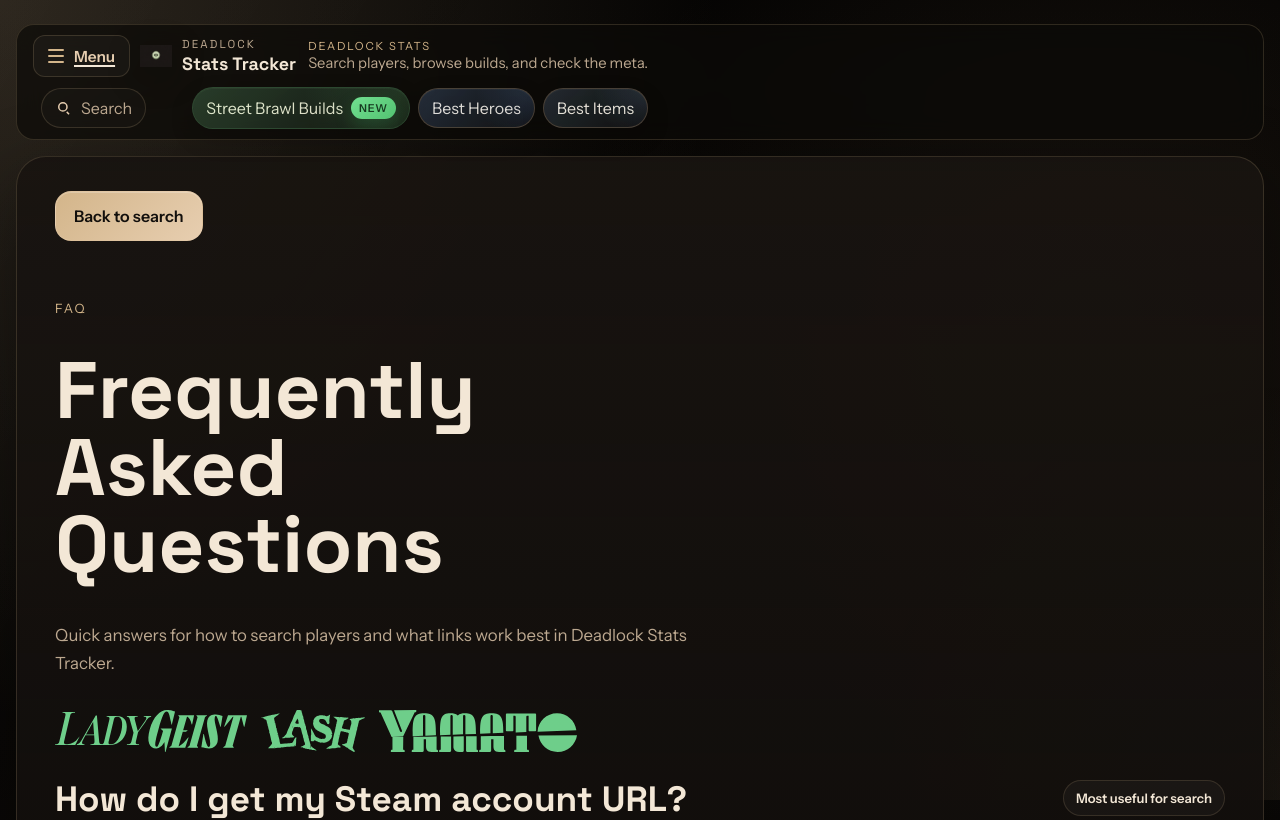
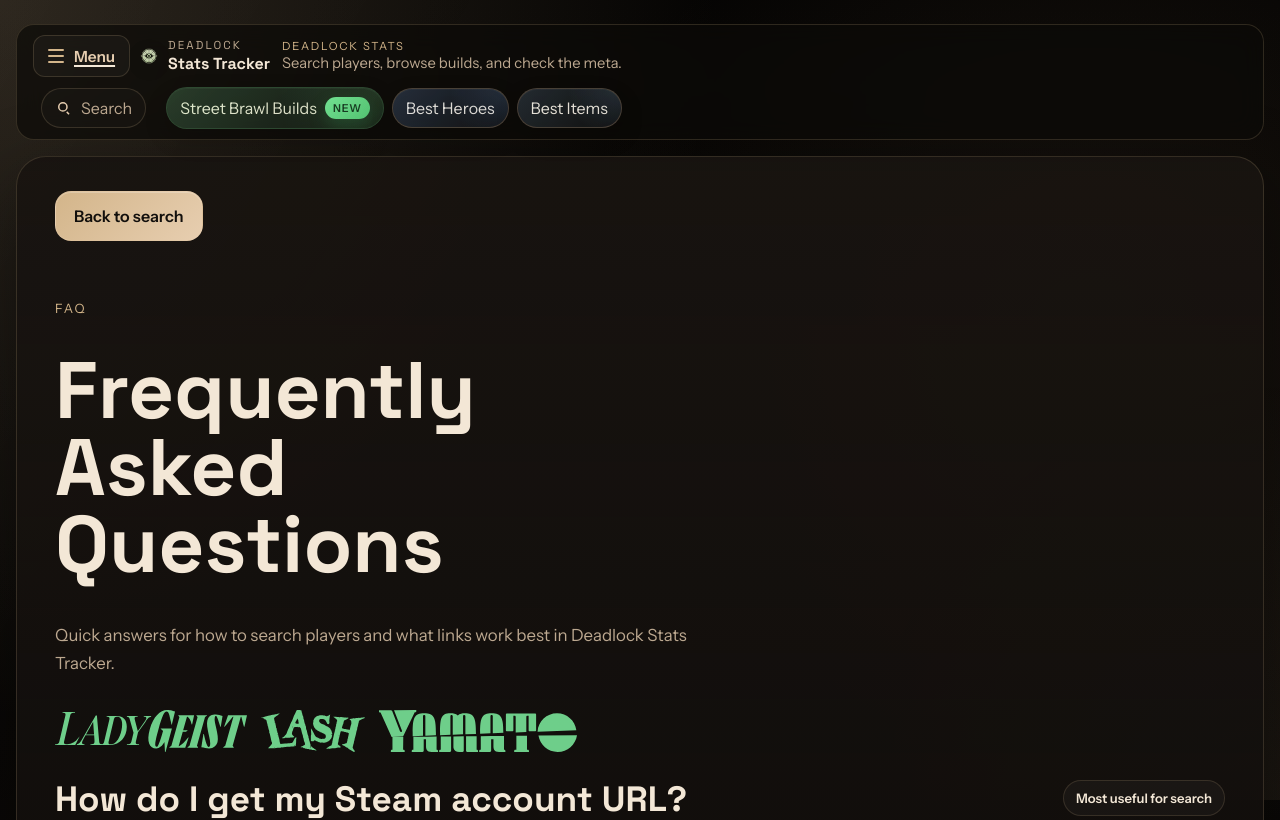
Before and after one commit to vvMaxwell/Deadlock_Tracker, a FastAPI app: page /faq in a window 1280 px wide. Shown: the top 820 px of the page. Run offline with FastAPI, Linux system fonts and the light colour scheme.

Commit message:
Refine branding assets and favicon handling

```diff
--- a/src/deadlock_tracker/web/app.py
+++ b/src/deadlock_tracker/web/app.py
@@ -63,11 +63,19 @@ def _base_context(request: Request, **context: object) -> dict[str, object]:
     path = request.url.path
     brand_logo_url = _public_url(
         request,
-        str(request.url_for("static", path="/branding/deadlock-stats-tracker-logo.png")),
+        str(request.url_for("static", path="/branding/deadlock-stats-tracker-logo-transparent.webp")),
     )
     brand_symbol_url = _public_url(
         request,
-        str(request.url_for("static", path="/branding/deadlock-stats-tracker-symbol.png")),
+        str(request.url_for("static", path="/branding/deadlock-stats-tracker-symbol-transparent.webp")),
+    )
+    favicon_url = _public_url(
+        request,
+        str(request.url_for("static", path="/branding/favicon-48.png")),
+    )
+    apple_touch_icon_url = _public_url(
+        request,
+        str(request.url_for("static", path="/branding/favicon-180.png")),
     )
     canonical_url = context.pop("canonical_url", _public_url(request, str(request.url.replace(query=""))))
     page_title = context.get("page_title") or site_name
@@ -106,7 +114,8 @@ def _base_context(request: Request, **context: object) -> dict[str, object]:
         "structured_data": structured_data,
         "brand_logo_url": brand_logo_url,
         "brand_symbol_url": brand_symbol_url,
-        "favicon_url": brand_symbol_url,
+        "favicon_url": favicon_url,
+        "apple_touch_icon_url": apple_touch_icon_url,
         "static_css_version": STATIC_CSS_VERSION,
         "request_path": path,
         **context,
--- a/src/deadlock_tracker/web/static/site.css
+++ b/src/deadlock_tracker/web/static/site.css
@@ -119,10 +119,11 @@ img {
 }
 
 .brand-mark-symbol {
-    width: 32px;
-    height: 32px;
+    width: 18px;
+    height: 18px;
     object-fit: contain;
-    filter: drop-shadow(0 8px 16px rgba(0, 0, 0, 0.28));
+    opacity: 0.92;
+    filter: drop-shadow(0 4px 10px rgba(0, 0, 0, 0.22));
 }
 
 .brand-mark-copy {
@@ -138,14 +139,7 @@ img {
 }
 
 .brand-mark strong {
-    font-size: 1.12rem;
-}
-
-.hero-wordmark {
-    width: min(420px, 100%);
-    height: auto;
-    margin-bottom: 10px;
-    display: block;
+    font-size: 1rem;
 }
 
 .site-nav {
--- a/src/deadlock_tracker/web/templates/base.html
+++ b/src/deadlock_tracker/web/templates/base.html
@@ -17,8 +17,8 @@
     <meta name="twitter:title" content="{{ page_title or site_name }}">
     <meta name="twitter:description" content="{{ meta_description }}">
     <meta name="twitter:image" content="{{ og_image }}">
-    <link rel="icon" type="image/png" href="{{ favicon_url }}">
-    <link rel="apple-touch-icon" href="{{ favicon_url }}">
+    <link rel="icon" type="image/png" sizes="48x48" href="{{ favicon_url }}">
+    <link rel="apple-touch-icon" sizes="180x180" href="{{ apple_touch_icon_url }}">
     <link rel="preconnect" href="https://fonts.googleapis.com">
     <link rel="preconnect" href="https://fonts.gstatic.com" crossorigin>
     <link href="https://fonts.googleapis.com/css2?family=Space+Grotesk:wght@400;500;700&family=Instrument+Sans:wght@400;500;600&display=swap" rel="stylesheet">
@@ -137,7 +137,7 @@
                         <span class="menu-button-label">Menu</span>
                     </a>
                     <a class="brand-mark" href="/">
-                        <img class="brand-mark-symbol" src="{{ brand_symbol_url }}" alt="" aria-hidden="true">
+                        <img class="brand-mark-symbol" src="{{ brand_symbol_url }}" alt="" aria-hidden="true" loading="eager" decoding="async">
                         <span class="brand-mark-copy">
                             <span class="brand-kicker">Deadlock</span>
                             <strong>Stats Tracker</strong>
--- a/src/deadlock_tracker/web/templates/index.html
+++ b/src/deadlock_tracker/web/templates/index.html
@@ -5,7 +5,6 @@
 {% block content %}
 <section class="hero">
     <div class="hero-copy">
-        <img class="hero-wordmark" src="{{ brand_logo_url }}" alt="Deadlock Stats Tracker" loading="eager" decoding="async">
         <p class="eyebrow">Deadlock Stats Tracker</p>
         <h1>Deadlock Stats Tracker</h1>
         <div class="search-intro">
```
Also changed, not shown: src/deadlock_tracker/web/static/branding/deadlock-stats-tracker-logo-transparent.png (added), src/deadlock_tracker/web/static/branding/deadlock-stats-tracker-logo-transparent.webp (added), src/deadlock_tracker/web/static/branding/deadlock-stats-tracker-symbol-transparent.png (added), src/deadlock_tracker/web/static/branding/deadlock-stats-tracker-symbol-transparent.webp (added), src/deadlock_tracker/web/static/branding/favicon-180.png (added), src/deadlock_tracker/web/static/branding/favicon-192.png (added), src/deadlock_tracker/web/static/branding/favicon-32.png (added), src/deadlock_tracker/web/static/branding/favicon-48.png (added), src/deadlock_tracker/web/static/branding/favicon-512.png (added).
